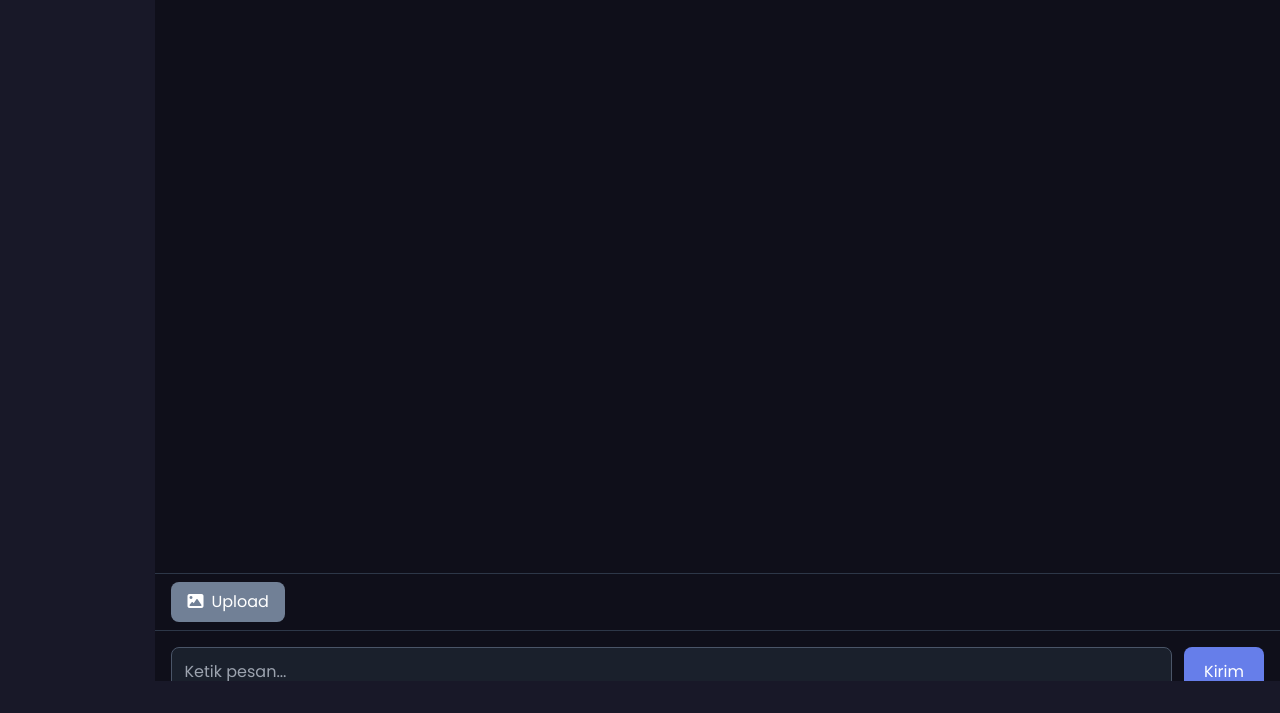
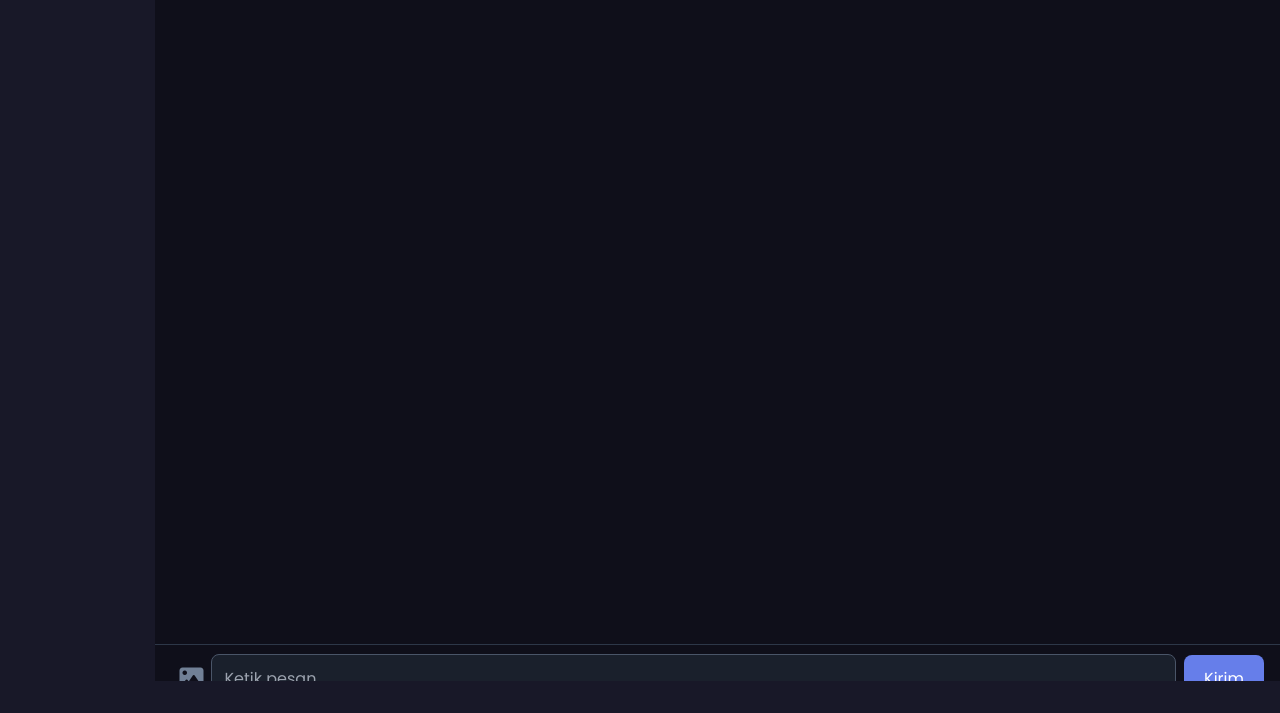
Before and after one commit to RyuuXiaoo/ryyuu, a website: page pages/index.html in a window 1280 px wide. Shown: the part 87-800 px from the top of the page. Drawn offline with nearby package versions, Linux system fonts and the light colour scheme.

Commit message:
Update index.html

```diff
--- a/pages/index.html
+++ b/pages/index.html
@@ -45,19 +45,34 @@
       color: #f7fafc; /* Gray-100 */
       align-self: flex-start;
     }
-    .chat-input-area {
+    .input-upload-area {
       display: flex;
-      padding: 1rem;
-      border-top: 1px solid #2d3748; /* Gray-800 */
+      padding: 0.5rem 1rem;
+      border-top: 1px solid #2d3748;
+      align-items: center;
     }
     .chat-input {
       flex-grow: 1;
       padding: 0.75rem;
       border: 1px solid #4a5568; /* Gray-600 */
       border-radius: 0.5rem;
-      margin-right: 0.75rem;
       background-color: #1a202c; /* Gray-900 */
       color: #edf2f7; /* Gray-200 */
+      margin-right: 0.5rem;
+    }
+    .upload-button {
+      background-color: transparent;
+      color: #718096; /* Gray-500 */
+      border: none;
+      padding: 0.5rem;
+      border-radius: 0.5rem;
+      cursor: pointer;
+      transition: color 0.3s ease;
+      font-size: 1.5rem;
+      outline: none; /* Menghilangkan outline saat fokus */
+    }
+    .upload-button:hover {
+      color: #a0aec0; /* Gray-400 */
     }
     .send-button {
       background-color: #667eea; /* Indigo-400 */
@@ -70,25 +85,6 @@
     }
     .send-button:hover {
       background-color: #5a67d8; /* Indigo-500 */
-    }
-    .upload-area {
-      display: flex;
-      padding: 0.5rem 1rem;
-      border-top: 1px solid #2d3748;
-      align-items: center;
-    }
-    .upload-button {
-      background-color: #718096; /* Gray-500 */
-      color: white;
-      border: none;
-      padding: 0.5rem 1rem;
-      border-radius: 0.5rem;
-      cursor: pointer;
-      transition: background-color 0.3s ease;
-      margin-right: 0.5rem;
-    }
-    .upload-button:hover {
-      background-color: #5e6b7a; /* Gray-600 */
     }
     .hidden {
       display: none;
@@ -111,7 +107,7 @@
     }
     /* Sesuaikan padding-bottom pada main untuk memberi ruang bagi input */
     main.chat-main {
-      padding-bottom: 120px; /* Sesuaikan nilai ini sesuai perkiraan tinggi input area */
+      padding-bottom: 80px; /* Sesuaikan nilai ini sesuai perkiraan tinggi input area */
     }
     .chat-messages::-webkit-scrollbar {
       width: 0.5em;
@@ -161,19 +157,20 @@
           </div>
       </main>
 
-      <div class="upload-area">
+      <div class="input-upload-area">
         <input type="file" id="imageUpload" class="hidden" accept="image/*">
-        <button id="uploadButton" class="upload-button">
-          <i class="fas fa-image mr-2"></i>Upload
+        <button id="uploadButton" class="upload-button" aria-label="Upload Gambar">
+          <i class="fas fa-image"></i>
         </button>
-        <div id="imagePreviewContainer" class="ml-2 hidden">
-          <img id="imagePreview" class="max-h-16 rounded-md" src="#" alt="Pratinjau">
-        </div>
+        <input type="text" id="chatInput" class="chat-input" placeholder="Ketik pesan...">
+        <button class="send-button" id="sendButton">Kirim</button>
       </div>
 
-      <div class="chat-input-area">
-        <input type="text" id="chatInput" class="chat-input" placeholder="Ketik pesan...">
-        <button class="send-button" id="sendButton">Kirim</button>
+      <div id="imagePreviewContainer" class="fixed bottom-[60px] left-0 w-full bg-[#181828] p-2 border-t border-gray-700 z-20 hidden">
+        <img id="imagePreview" class="max-h-32 mx-auto rounded-md" src="#" alt="Pratinjau">
+        <button id="cancelPreview" class="absolute top-2 right-2 bg-gray-700 text-white rounded-full w-6 h-6 flex items-center justify-center text-sm">
+          <i class="fas fa-times"></i>
+        </button>
       </div>
     </div>
   </div>
@@ -197,6 +194,7 @@
       const imageUpload = document.getElementById('imageUpload');
       const imagePreviewContainer = document.getElementById('imagePreviewContainer');
       const imagePreview = document.getElementById('imagePreview');
+      const cancelPreviewButton = document.getElementById('cancelPreview');
       const apiKey = 'ubed2407';
       const apiUrl = 'https://api.ubed.my.id/ai/simi';
 
@@ -253,6 +251,13 @@
       // Event listener untuk input file gambar
       imageUpload.addEventListener('change', handleImageUpload);
 
+      // Event listener untuk tombol batal pratinjau
+      cancelPreviewButton.addEventListener('click', () => {
+        imagePreview.src = '#';
+        imagePreviewContainer.classList.add('hidden');
+        imageUpload.value = ''; // Reset input file
+      });
+
       // Fungsi untuk menangani upload gambar (hanya pratinjau saat ini)
       function handleImageUpload() {
         const file = imageUpload.files[0];
@@ -264,7 +269,7 @@
           };
           reader.readAsDataURL(file);
           appendMessage('user', `Mengirim gambar: ${file.name} (belum didukung API)`);
-          imageUpload.value = '';
+          // Jangan reset imageUpload.value di sini agar pratinjau tetap ada sampai dibatalkan
         } else {
           imagePreview.src = '#';
           imagePreviewContainer.classList.add('hidden');
```
